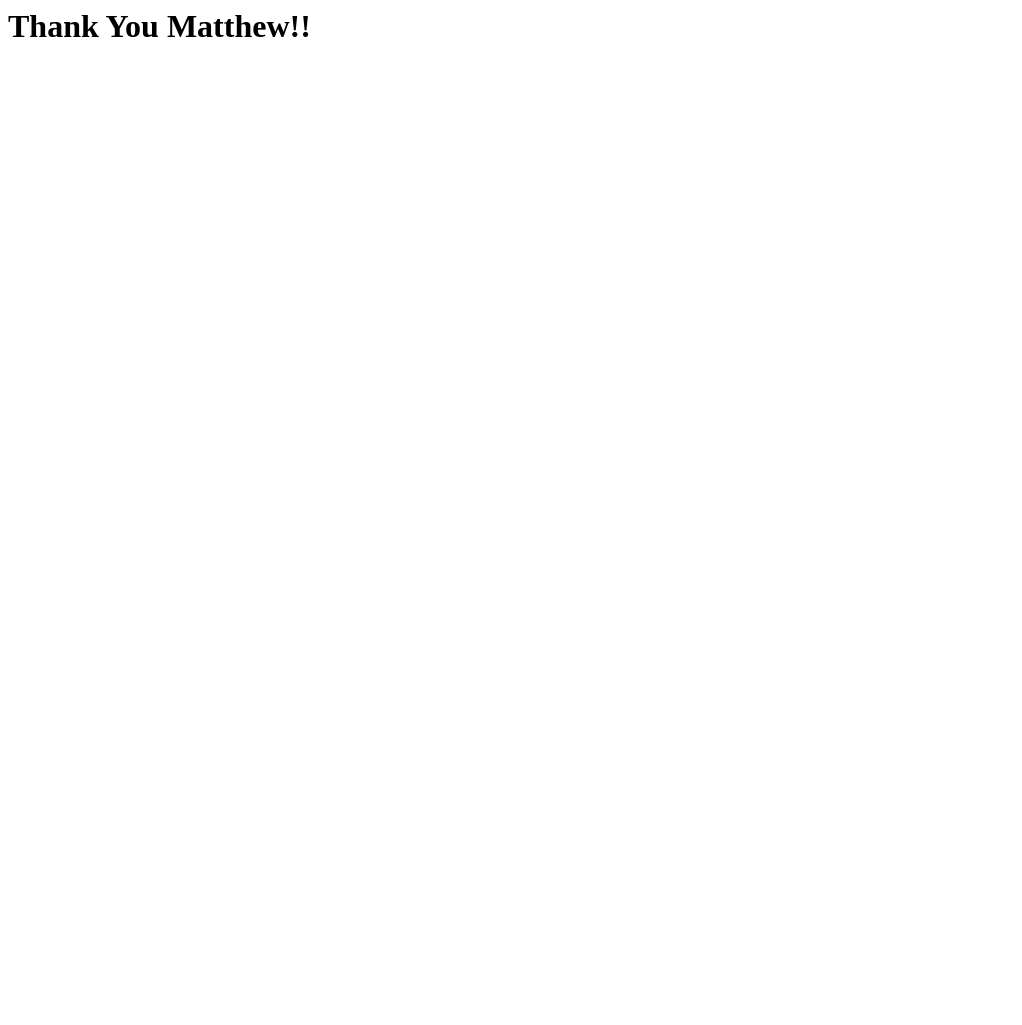
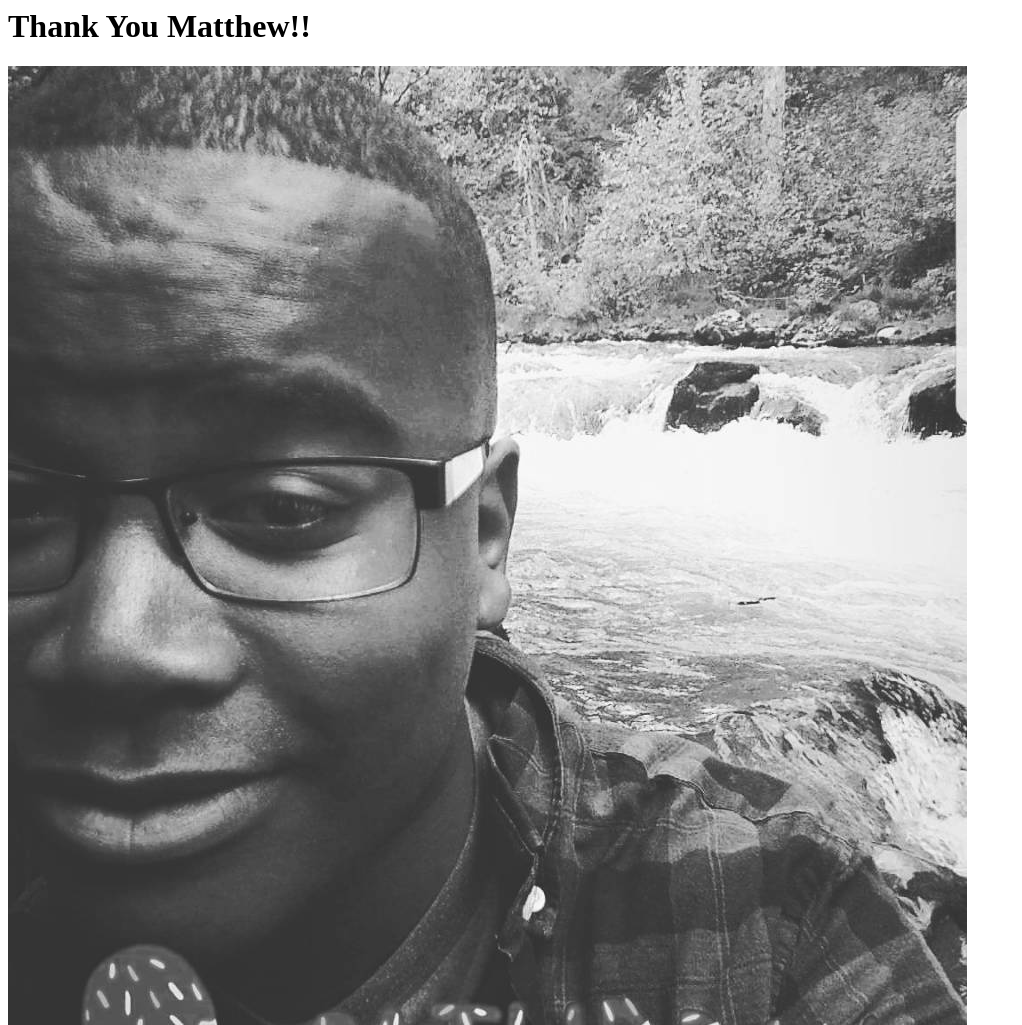
Before and after one commit to martin-aitken-84/martin-aitken-84.github.io, a plain HTML site: page index.html in a window 1280 px wide. Shown: the whole page, without its empty margins (0-1022 px from the left). Before the commit the page ends 800 px from the top, so only its background shows below. Drawn offline with Linux system fonts and the light colour scheme.

Commit message:
included matt

```diff
--- a/index.html
+++ b/index.html
@@ -9,5 +9,6 @@
 
 
     <h1>Thank You Matthew!!</h1>
+    <img src="images/matt.jpg">
 
 </html>
```
Also changed, not shown: images/matt.jpg (added).
